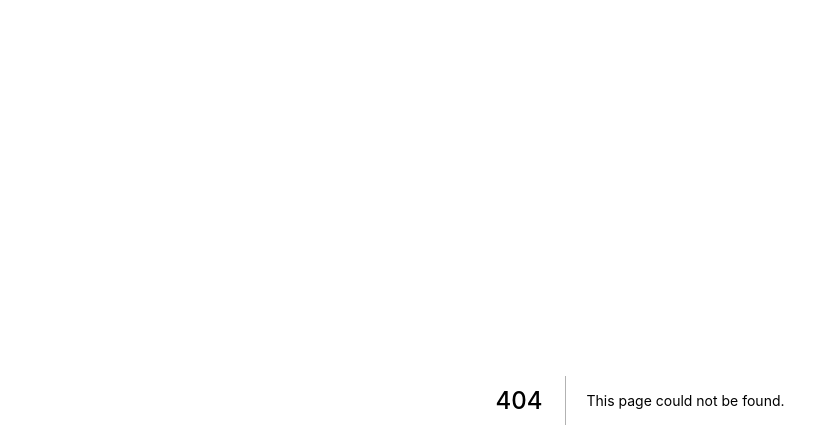
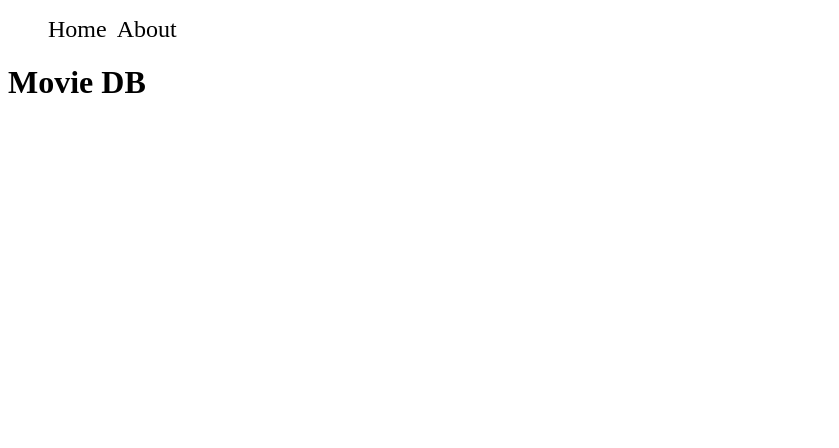
Before and after one commit to thepedroferrari/themoviedb, a Next.js app: page /movie in a window 1280 px wide. Before the commit this address had no page. Shown: the top 448 px of the page, without its empty margins (0-839 px from the left). Built offline with nearby package versions, Linux system fonts and the light colour scheme.

Commit message:
Create dynamic route and start API

```diff
--- a/package.json
+++ b/package.json
@@ -19,6 +19,7 @@
   },
   "homepage": "https://github.com/thepedroferrari/themoviedb#readme",
   "dependencies": {
+    "apollo-server-micro": "^2.9.16",
     "next": "^9.2.1",
     "react": "^16.12.0",
     "react-dom": "^16.12.0",
--- /dev/null
+++ b/pages/api/graphql.ts
@@ -0,0 +1,7 @@
+import { NextApiResponse, NextApiRequest } from "next"
+
+export default (req: NextApiRequest, res: NextApiResponse) => {
+  res.status(200).json({
+    test: 'SUUUP!PPPP M8'
+  })
+}
--- /dev/null
+++ b/pages/movie/index.tsx
@@ -0,0 +1,11 @@
+import Layout from '../../components/Layout';
+
+const Movie = () => {
+  return (
+    <Layout>
+      <h1>Movie DB</h1>
+    </Layout>
+  )
+}
+
+export default Movie;
```
Also changed, not shown: pages/movie/[movie].tsx (added, +14 -0 lines), 1 other file (tests, documents, lock files or other folders).
